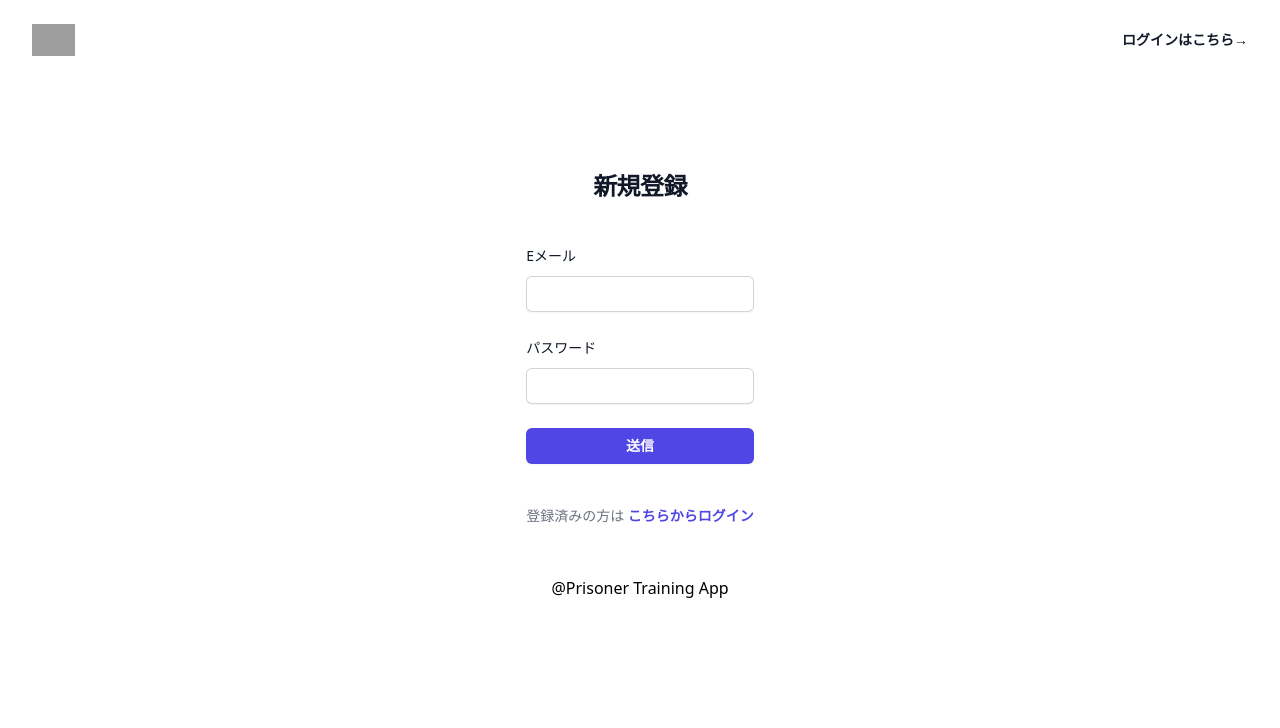
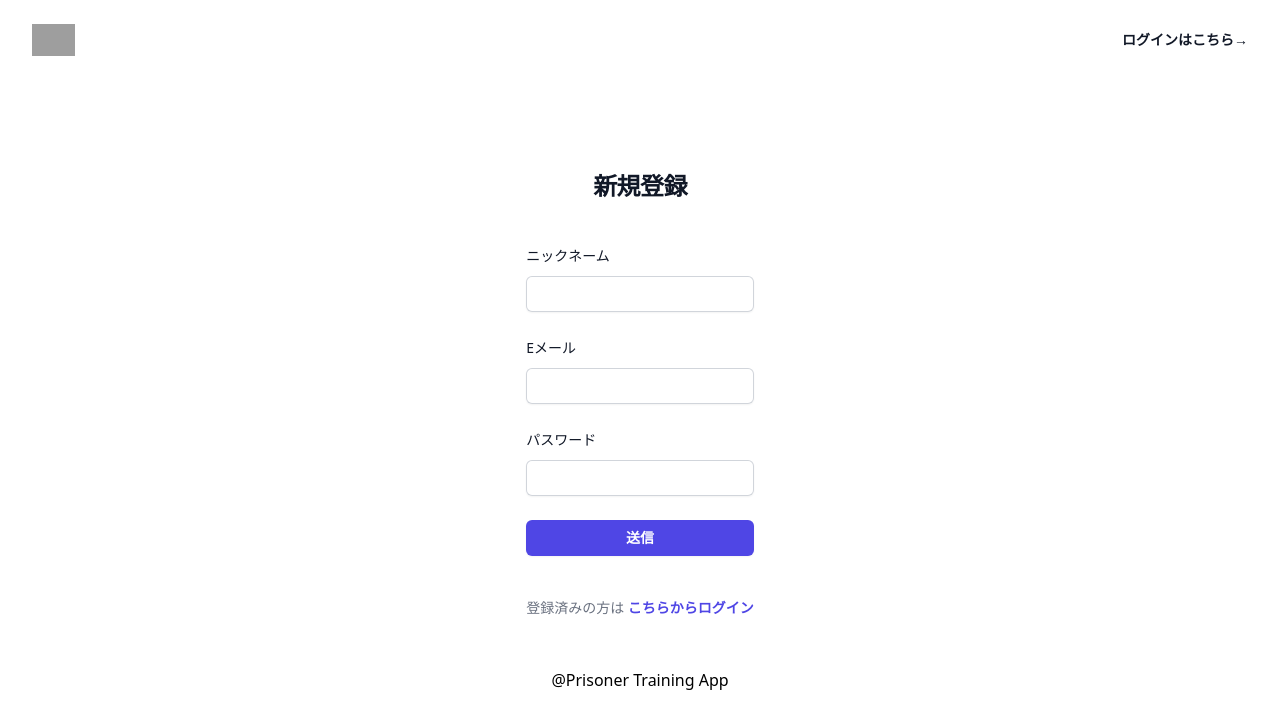
Before and after one commit to Hijikata1869/simplified-prisoner-training-app-frontend, a Next.js app: page /sign-up in a window 1280 px wide. Shown: the top 728 px of the page. Built offline with nearby package versions, Linux system fonts and the light colour scheme; grey boxes are pictures that could not be loaded.

Commit message:
Auth.jsにニックネームのフォームを追加

```diff
--- a/components/Auth.js
+++ b/components/Auth.js
@@ -10,6 +10,25 @@
 
         <div className="mt-10 sm:mx-auto sm:w-full sm:max-w-sm">
           <form className="space-y-6" action="#" method="POST">
+            <div>
+              <label
+                htmlFor="username"
+                className="block text-sm font-medium leading-6 text-gray-900"
+              >
+                ニックネーム
+              </label>
+              <div className="mt-2">
+                <input
+                  id="username"
+                  name="username"
+                  type="text"
+                  autoComplete="nickname"
+                  required
+                  className="block w-full rounded-md border-0 py-1.5 text-gray-900 shadow-sm ring-1 ring-inset ring-gray-300 placeholder:text-gray-400 focus:ring-2 focus:ring-inset focus:ring-indigo-600 sm:text-sm sm:leading-6"
+                />
+              </div>
+            </div>
+
             <div>
               <label
                 htmlFor="email"
```
